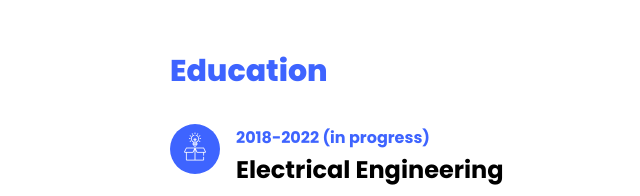
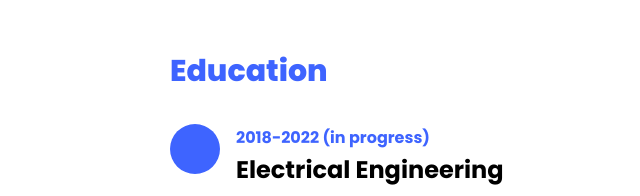
Before and after one commit to marcomamprin/marcomamprin.github.io, a plain HTML site: page index.html in a window 1280 px wide. Shown: the part 1460-1656 px from the top of the page, 200-840 px from the left. Drawn offline with Linux system fonts and the light colour scheme; files whose address does not match are found by name.

Commit message:
update logos

```diff
--- a/index.html
+++ b/index.html
@@ -156,7 +156,7 @@
 
 						<div class="resume-wrap d-flex ftco-animate">
 	    					<div class="icon d-flex align-items-center justify-content-center">
-					    		<span class="flaticon-ideas"></span>
+					    		<span class=""></span>
 					    	</div>
 					    	<div class="text pl-3">
 		    					<span class="date">2018-2022 (in progress)</span>
```
Also changed, not shown: fonts/flaticon/logos/altran.jpg (added), fonts/flaticon/logos/philips.jpg (added), fonts/flaticon/logos/polito.jpg (added), fonts/flaticon/logos/tue.jpg (added), fonts/flaticon/logos/unipd.jpg (added), fonts/flaticon/logos/units.jpg (added).
